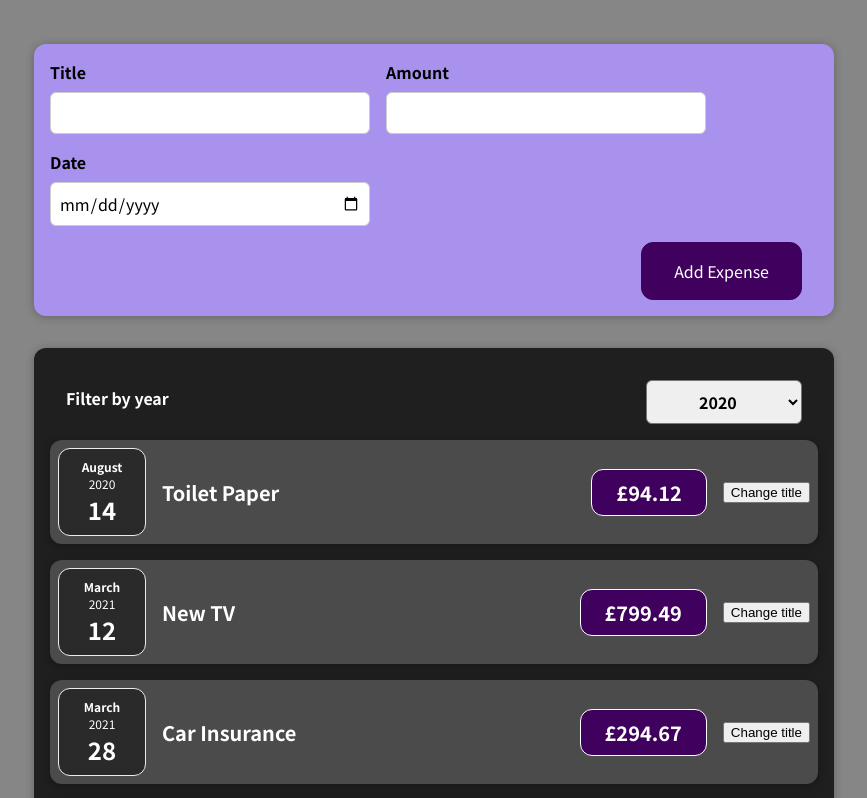
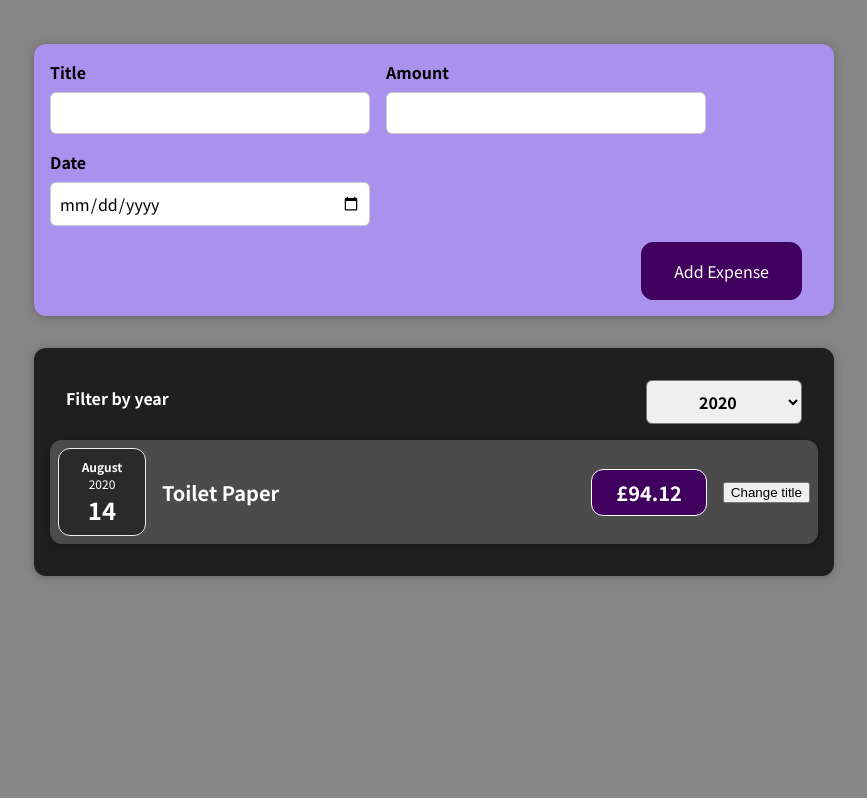
Before and after one commit to Chalderrr/react-js-training, a React (Create React App) app: page / in a window 1280 px wide. Shown: the top 798 px of the page, without its empty margins (206-1073 px from the left). Built offline with nearby package versions, Linux system fonts and the light colour scheme.

Commit message:
:zap: update ExpenseItem to filter by enteredYear

```diff
--- a/src/components/Expenses/Expenses.js
+++ b/src/components/Expenses/Expenses.js
@@ -12,6 +12,10 @@
         setEnteredYear(selectedYear);
     };
 
+    const filteredExpenses = props.expenses.filter((expense) => {
+        return expense.date.getFullYear().toString() === enteredYear;
+    });
+
     return (
         <div>
             <Card className="expenses">
@@ -19,8 +23,9 @@
                     selected={enteredYear}
                     onChangeExpenseFilter={onChangeExpenseFilterHandler}
                 />
-                {props.expenses.map((expense) => (
+                {filteredExpenses.map((expense) => (
                     <ExpenseItem
+                        key={expense.id}
                         title={expense.title}
                         amount={expense.amount}
                         date={expense.date}
```
Also changed, not shown: 1 other file (tests, documents, lock files or other folders).
